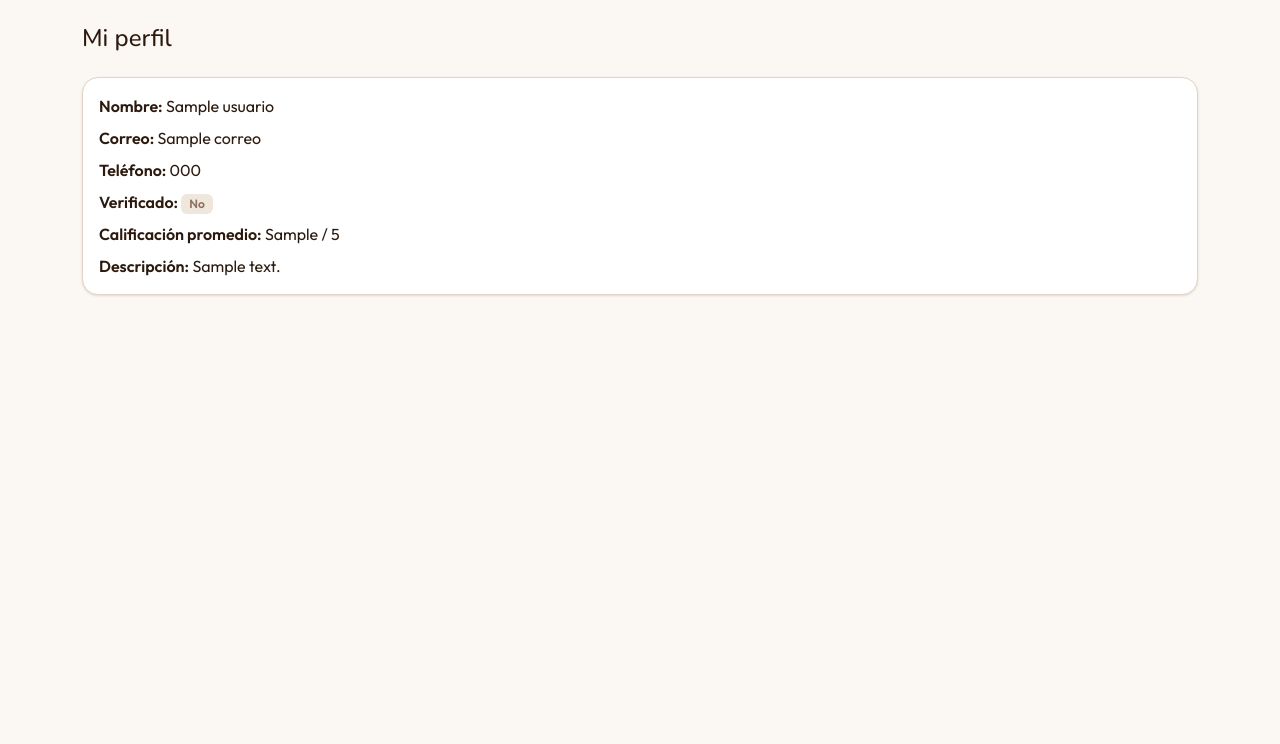
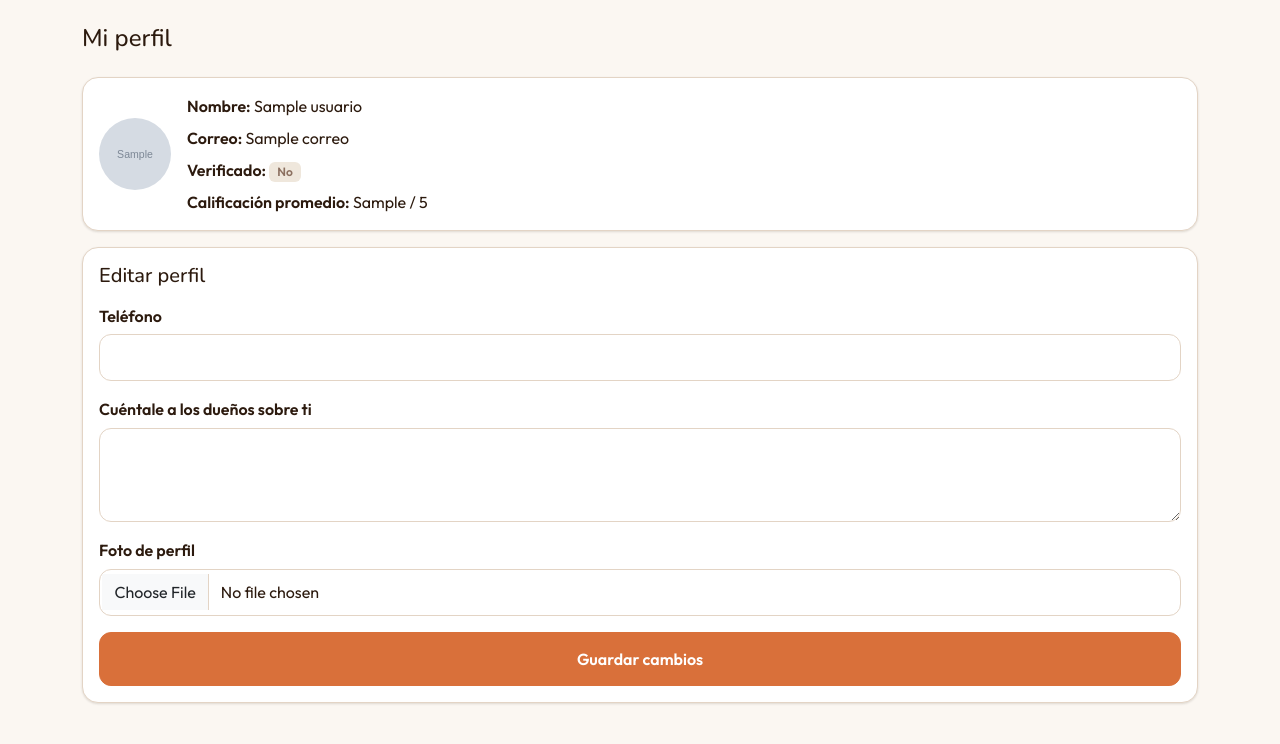
Before and after one commit to SlenSan/pg2, a Django app: template usuarios/templates/usuarios/perfil_paseador.html in a window 1280 px wide. Shown: the part 56-800 px from the top of the page. Run offline with Django 5.2, Linux system fonts and the light colour scheme; tables that the repository leaves empty hold one stand-in row (values such as "Sample post"); the template is opened without the code that fills it: values that come from a table or form of the project are taken from there, most other values are stand-ins (such as "Sample title", 1, 10 or a date in 2020); grey boxes marked "Sample" are stand-in pictures.

Commit message:
Paso 7: edicion del perfil del paseador (telefono, descripcion, foto_perfil)
usuarios.forms.EditarPerfilPaseadorForm: solo los 3 campos editables por
el propio paseador. correo/rol/calificacion_promedio/verificado no
tienen campo en el formulario (no solo "deshabilitado" en el HTML -
literalmente no se procesan, asi que no hay forma de mandarlos por POST
y que se cuelen). La descripcion usa clean_descripcion() con una regla
condicional: si el paseador ya tenia una (se le pasa tenia_descripcion
al construir el form), no puede dejarla vacia; si nunca la lleno, si
puede guardar vacio.

usuarios.repository.actualizar_perfil_paseador (nueva): $set solo de
telefono/descripcion/foto_perfil.

usuarios.views_web.perfil_paseador ahora maneja GET (formulario
precargado con los valores actuales) y POST (valida, sube la foto nueva
a Cloudinary si mandaron una -carpeta "usuarios", igual que
mascotas/incidentes/paseos-, conservando la foto_perfil anterior si no
subieron una nueva) en la misma pantalla que ya existia, con mensaje de
exito al guardar.

Probado de punta a punta (script Python con requests.Session, ver nota
del Paso 6 sobre por que no uso curl+grep para esto):
- Paseador se registra SIN descripcion -> editar sin descripcion sigue
  permitido (nunca tuvo una) -> mensaje de exito, telefono actualizado.
- Le agrega una descripcion -> intenta vaciarla -> rechazado (HTTP 200,
  no redirige) y confirme en Mongo que la descripcion original ("Amo los
  perros grandes") quedo intacta, no se perdio nada.
- Sube una foto de perfil real -> aparece en la pagina con su URL de
  Cloudinary.
- Confirme que el formulario no tiene ningun input de correo, y que
  correo/rol/verificado/calificacion_promedio en Mongo quedaron
  exactamente iguales despues de guardar los cambios.

Co-Authored-By: Claude Sonnet 5 <noreply@anthropic.com>

```diff
--- a/usuarios/forms.py
+++ b/usuarios/forms.py
@@ -57,6 +57,42 @@ class RegistroPaseadorForm(_RegistroBaseForm):
     )
 
 
+class EditarPerfilPaseadorForm(forms.Form):
+    """
+    correo/rol/calificacion_promedio/verificado no se editan aqui: correo
+    es el identificador de login, y los otros tres los administra el
+    sistema (ver CLAUDE.md), no el propio paseador.
+    """
+
+    telefono = forms.CharField(
+        max_length=30,
+        label='Teléfono',
+        widget=forms.TextInput(attrs={'class': _INPUT_CLASS}),
+    )
+    descripcion = forms.CharField(
+        required=False,
+        label='Cuéntale a los dueños sobre ti',
+        widget=forms.Textarea(attrs={'class': _INPUT_CLASS, 'rows': 3}),
+    )
+    foto_perfil = forms.ImageField(
+        required=False,
+        label='Foto de perfil',
+        widget=forms.ClearableFileInput(attrs={'class': _INPUT_CLASS}),
+    )
+
+    def __init__(self, *args, tenia_descripcion=False, **kwargs):
+        super().__init__(*args, **kwargs)
+        self._tenia_descripcion = tenia_descripcion
+
+    def clean_descripcion(self):
+        descripcion = self.cleaned_data.get('descripcion', '').strip()
+        if self._tenia_descripcion and not descripcion:
+            raise forms.ValidationError(
+                'Ya tenías una descripción escrita: no puedes dejarla vacía, solo cambiarla.'
+            )
+        return descripcion
+
+
 class LoginForm(forms.Form):
     """Un solo formulario para ambos roles: el rol lo determina la cuenta
     que ya existe, no lo que el usuario elige al iniciar sesión."""
--- a/usuarios/templates/usuarios/perfil_paseador.html
+++ b/usuarios/templates/usuarios/perfil_paseador.html
@@ -5,11 +5,19 @@
 {% block content %}
 <h1 class="h4 mb-4">Mi perfil</h1>
 
-<div class="card">
-  <div class="card-body">
+<div class="card mb-3">
+  <div class="card-body d-flex align-items-center gap-3">
+    {% if usuario.foto_perfil %}
+    <img
+      src="{{ usuario.foto_perfil }}"
+      alt="Foto de perfil"
+      class="rounded-circle"
+      style="width: 72px; height: 72px; object-fit: cover;"
+    >
+    {% endif %}
+    <div>
       <p class="mb-2"><strong>Nombre:</strong> {{ usuario.nombre }}</p>
       <p class="mb-2"><strong>Correo:</strong> {{ usuario.correo }}</p>
-    <p class="mb-2"><strong>Teléfono:</strong> {{ usuario.telefono }}</p>
       <p class="mb-2">
         <strong>Verificado:</strong>
         {% if usuario.verificado %}
@@ -18,11 +26,50 @@
         <span class="badge bg-secondary">No</span>
         {% endif %}
       </p>
-    <p class="mb-2">
+      <p class="mb-0">
         <strong>Calificación promedio:</strong>
         {% if usuario.calificacion_promedio %}{{ usuario.calificacion_promedio }} / 5{% else %}Sin calificaciones aún{% endif %}
       </p>
-    <p class="mb-0"><strong>Descripción:</strong> {{ usuario.descripcion|default:"—" }}</p>
+    </div>
+  </div>
+</div>
+
+<div class="card">
+  <div class="card-body">
+    <h2 class="h5 mb-3">Editar perfil</h2>
+    <form method="post" enctype="multipart/form-data" novalidate>
+      {% csrf_token %}
+
+      <div class="mb-3">
+        <label class="form-label" for="{{ form.telefono.id_for_label }}">{{ form.telefono.label }}</label>
+        {{ form.telefono }}
+        {% for error in form.telefono.errors %}
+        <div class="text-danger small mt-1">{{ error }}</div>
+        {% endfor %}
+      </div>
+
+      <div class="mb-3">
+        <label class="form-label" for="{{ form.descripcion.id_for_label }}">{{ form.descripcion.label }}</label>
+        {{ form.descripcion }}
+        {% for error in form.descripcion.errors %}
+        <div class="text-danger small mt-1">{{ error }}</div>
+        {% endfor %}
+      </div>
+
+      <div class="mb-3">
+        <label class="form-label" for="{{ form.foto_perfil.id_for_label }}">{{ form.foto_perfil.label }}</label>
+        {{ form.foto_perfil }}
+        {% for error in form.foto_perfil.errors %}
+        <div class="text-danger small mt-1">{{ error }}</div>
+        {% endfor %}
+      </div>
+
+      {% if form.non_field_errors %}
+      <div class="alert alert-danger">{{ form.non_field_errors }}</div>
+      {% endif %}
+
+      <button type="submit" class="btn btn-primary w-100">Guardar cambios</button>
+    </form>
   </div>
 </div>
 {% endblock %}
```
Also changed, not shown: usuarios/repository.py (+13 -0 lines), usuarios/views_web.py (+36 -3 lines). Lines whose indentation alone changed are shown as unchanged.
